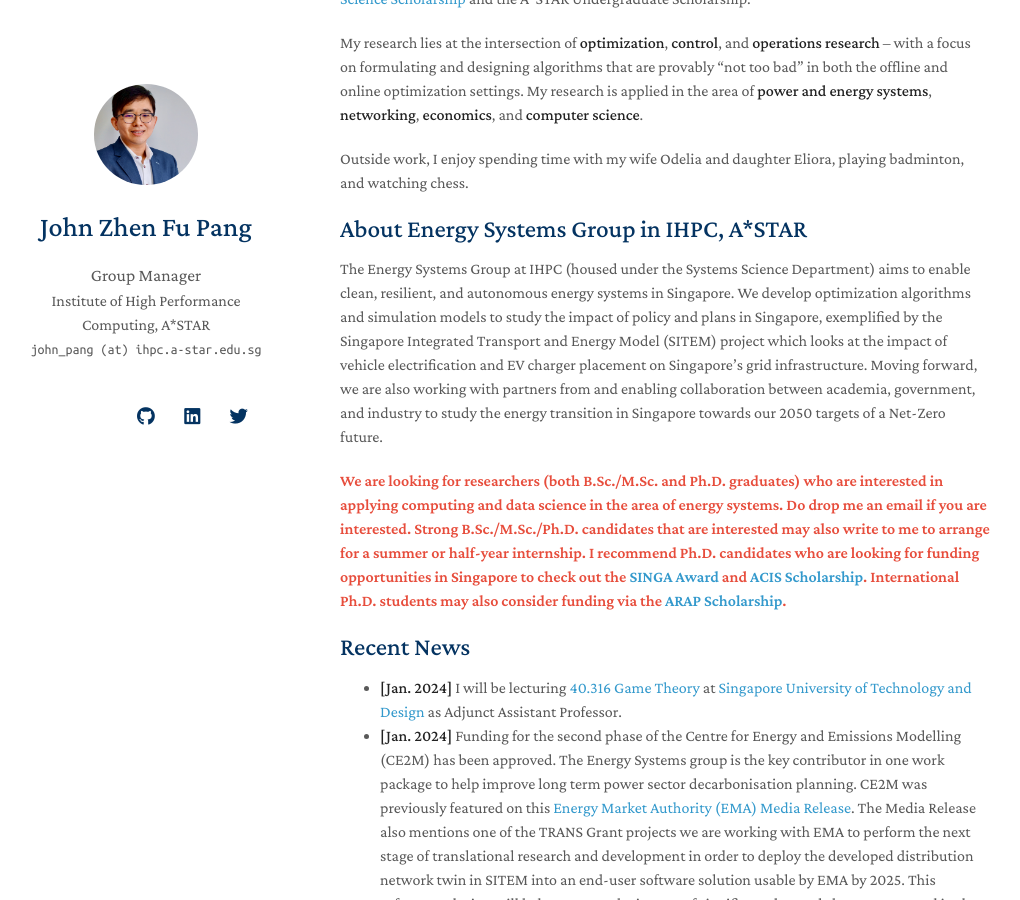
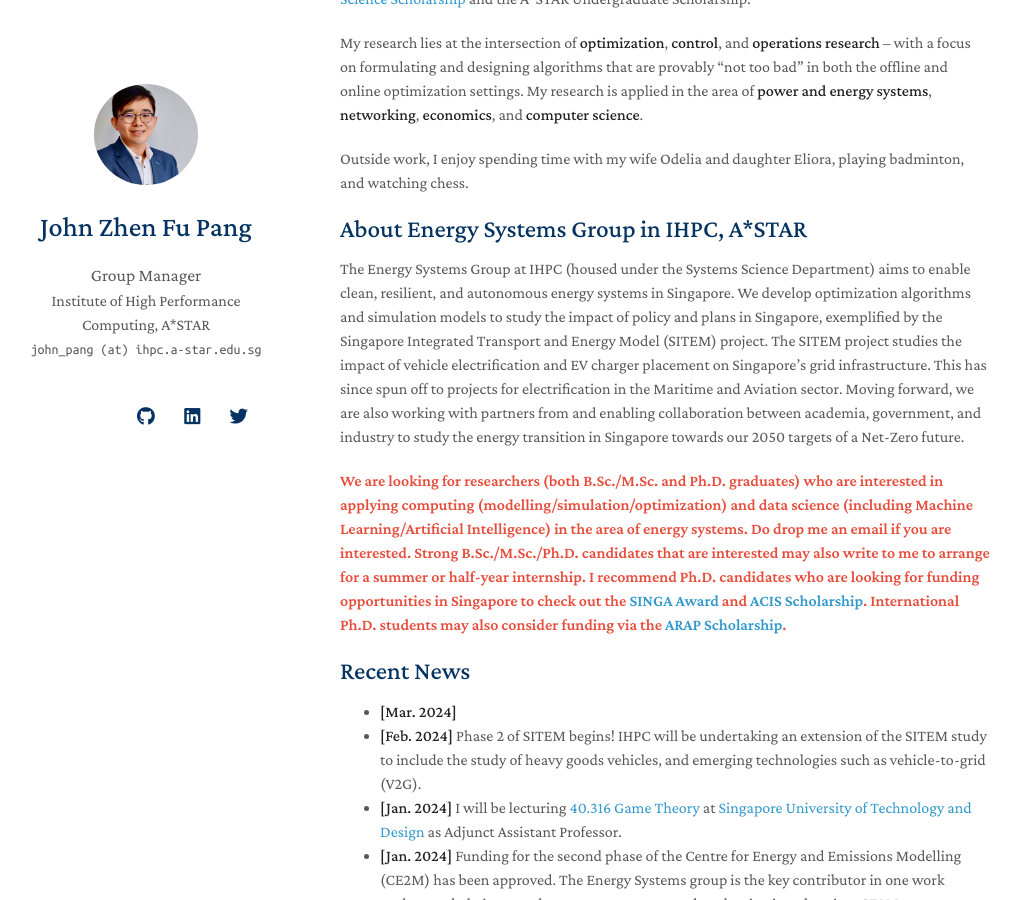
Before and after one commit to j-pang/j-pang.github.io, a Jekyll site: the page built from index.md, in a window 1280 px wide and 900 px high, scrolled down 782 px. Shown: the whole window, without its empty margins (130-1150 px from the left). Built offline with Jekyll 4.4.1, drawn with Linux system fonts in a browser that asks for light colours; nearby versions of some CDN libraries; a style sheet for code colours, icons or effects is not loaded; our own code applies the rules of GitHub Pages for plain Markdown files.

Commit message:
Update index.md

```diff
--- a/index.md
+++ b/index.md
@@ -18,12 +18,14 @@ Outside work, I enjoy spending time with my wife Odelia and daughter Eliora, pla
 
 ## About Energy Systems Group in IHPC, A\*STAR
 
-The Energy Systems Group at IHPC (housed under the Systems Science Department) aims to enable clean, resilient, and autonomous energy systems in Singapore. We develop optimization algorithms and simulation models to study the impact of policy and plans in Singapore, exemplified by the Singapore Integrated Transport and Energy Model (SITEM) project which looks at the impact of vehicle electrification and EV charger placement on Singapore's grid infrastructure. Moving forward, we are also working with partners from and enabling collaboration between academia, government, and industry to study the energy transition in Singapore towards our 2050 targets of a Net-Zero future.
+The Energy Systems Group at IHPC (housed under the Systems Science Department) aims to enable clean, resilient, and autonomous energy systems in Singapore. We develop optimization algorithms and simulation models to study the impact of policy and plans in Singapore, exemplified by the Singapore Integrated Transport and Energy Model (SITEM) project. The SITEM project studies the impact of vehicle electrification and EV charger placement on Singapore's grid infrastructure. This has since spun off to projects for electrification in the Maritime and Aviation sector.  Moving forward, we are also working with partners from and enabling collaboration between academia, government, and industry to study the energy transition in Singapore towards our 2050 targets of a Net-Zero future.
 
-<strong style="color:#e74d3c; font-weight:600"> We are looking for researchers (both B.Sc./M.Sc. and Ph.D. graduates) who are interested in applying computing and data science in the area of energy systems. Do drop me an email if you are interested. Strong B.Sc./M.Sc./Ph.D. candidates that are interested may also write to me to arrange for a summer or half-year internship. I recommend Ph.D. candidates who are looking for funding opportunities in Singapore to check out the [SINGA Award](https://www.a-star.edu.sg/Scholarships/for-graduate-studies/singapore-international-graduate-award-singa) and [ACIS Scholarship](https://www.a-star.edu.sg/Scholarships/for-graduate-studies/a-star-cis-scholarship). International Ph.D. students may also consider funding via the [ARAP Scholarship](https://www.a-star.edu.sg/Scholarships/for-graduate-studies/a-star-research-attachment-programme). </strong>
+<strong style="color:#e74d3c; font-weight:600"> We are looking for researchers (both B.Sc./M.Sc. and Ph.D. graduates) who are interested in applying computing (modelling/simulation/optimization) and data science (including Machine Learning/Artificial Intelligence) in the area of energy systems. Do drop me an email if you are interested. Strong B.Sc./M.Sc./Ph.D. candidates that are interested may also write to me to arrange for a summer or half-year internship. I recommend Ph.D. candidates who are looking for funding opportunities in Singapore to check out the [SINGA Award](https://www.a-star.edu.sg/Scholarships/for-graduate-studies/singapore-international-graduate-award-singa) and [ACIS Scholarship](https://www.a-star.edu.sg/Scholarships/for-graduate-studies/a-star-cis-scholarship). International Ph.D. students may also consider funding via the [ARAP Scholarship](https://www.a-star.edu.sg/Scholarships/for-graduate-studies/a-star-research-attachment-programme). </strong>
 
 ## Recent News
 
+- **[Mar. 2024]**
+- **[Feb. 2024]** Phase 2 of SITEM begins! IHPC will be undertaking an extension of the SITEM study to include the study of heavy goods vehicles, and emerging technologies such as vehicle-to-grid (V2G).
 - **[Jan. 2024]** I will be lecturing [40.316 Game Theory](https://esd.sutd.edu.sg/courses/40316-game-theory/) at [Singapore University of Technology and Design](https://www.sutd.edu.sg/) as Adjunct Assistant Professor.
 - **[Jan. 2024]** Funding for the second phase of the Centre for Energy and Emissions Modelling (CE2M) has been approved. The Energy Systems group is the key contributor in one work package to help improve long term power sector decarbonisation planning. CE2M was previously featured on this [Energy Market Authority (EMA) Media Release](https://www.spgroup.com.sg/about-us/media-resources/news-and-media-releases/Leveraging-Digital-Solutions-to-Future-Proof-Singapore-s-Energy-Grid). The Media Release also mentions one of the TRANS Grant projects we are working with EMA to perform the next stage of translational research and development in order to deploy the developed distribution network twin in SITEM into an end-user software solution usable by EMA by 2025. This software solution will help to assess the impact of significant demand changes expected in the distribution grid as energy sector decarbonises.
 - **[Dec. 2023]** The Energy Systems Group (together with S&TPPO) hosted the "Power and Energy Systems of the (near) Future" Workshop, held at IHPC on 11th December 2023, prior to the IEEE Conference for Decision and Control (held in Singapore).
```
